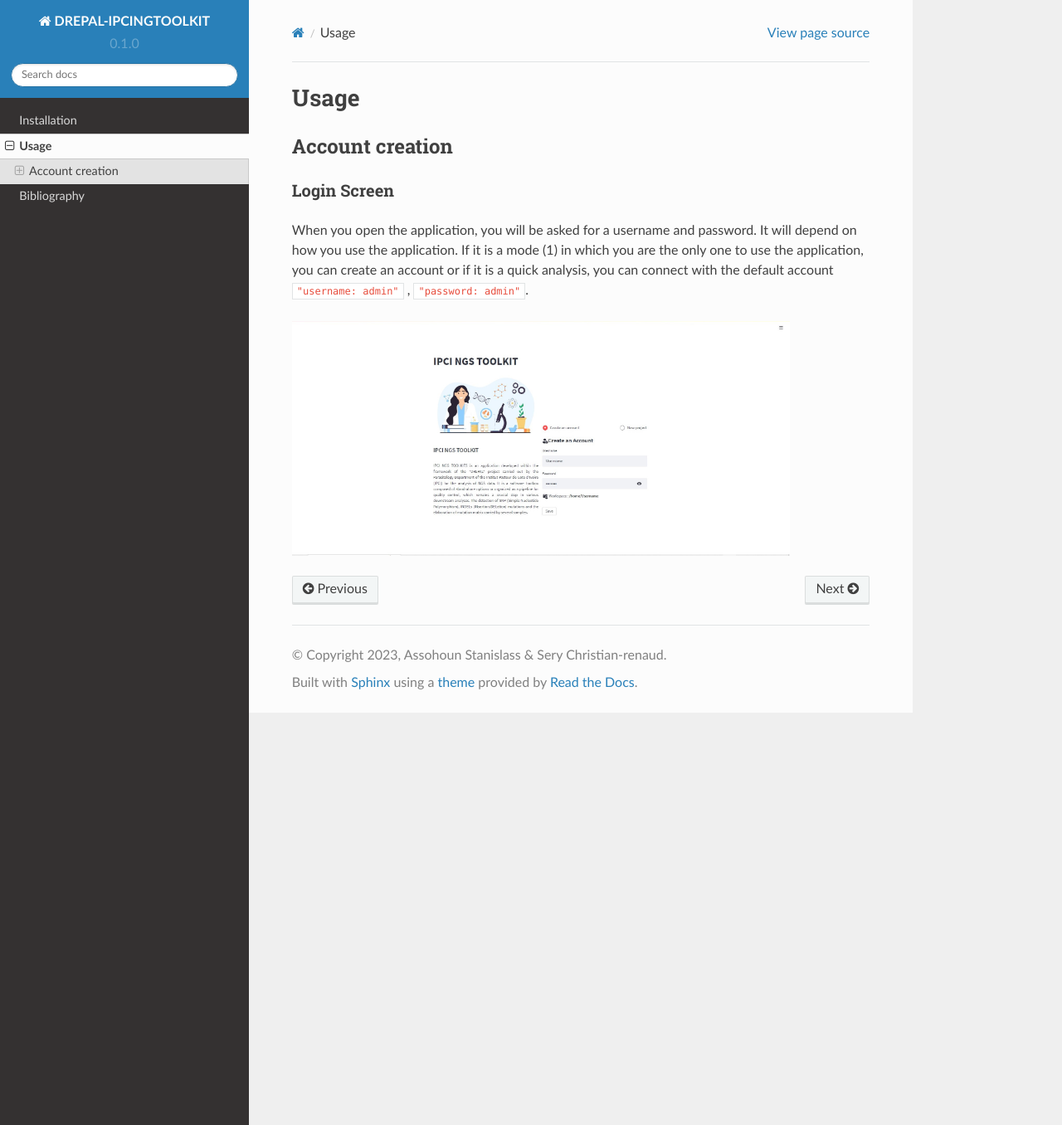
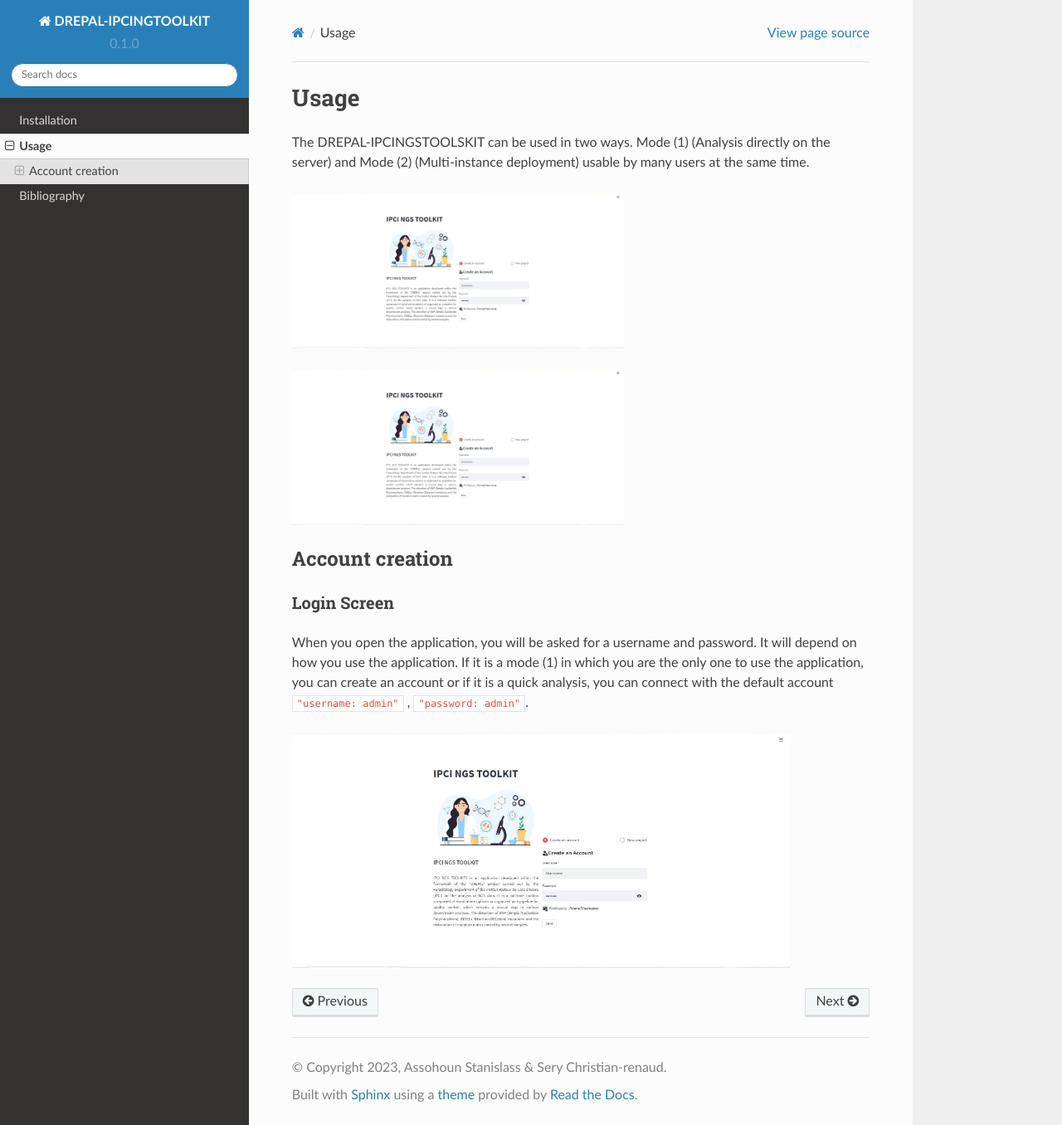
Before and after one commit to rezar12/DREPAL-IPCITOOLSKIT-DOC, a Sphinx documentation site: the page built from docs/source/Usage.rst, in a window 1280 px wide and 1356 px high. Shown: the whole window at 83% size. Built offline with Sphinx 7.4.7 and the Read the Docs theme 2.0.0, drawn with Linux system fonts in a browser that asks for light colours.

Commit message:
Update Usage.rst

```diff
--- a/docs/source/Usage.rst
+++ b/docs/source/Usage.rst
@@ -1,9 +1,16 @@
 Usage
 =====
 
+The DREPAL-IPCINGSTOOLSKIT can be used in two ways. Mode (1) (Analysis directly on the server) and Mode (2) (Multi-instance deployment) usable by many users at the same time.
 
+.. image:: Images/SharedScreenshot.jpg
+  :width: 400
+  :alt: Analysis directly on the server
 
-.. _Home screen:
+.. image:: Images/SharedScreenshot.jpg
+  :width: 400
+  :alt: Multi-instance deployment
+
 
 Account creation
 ----------------
```
